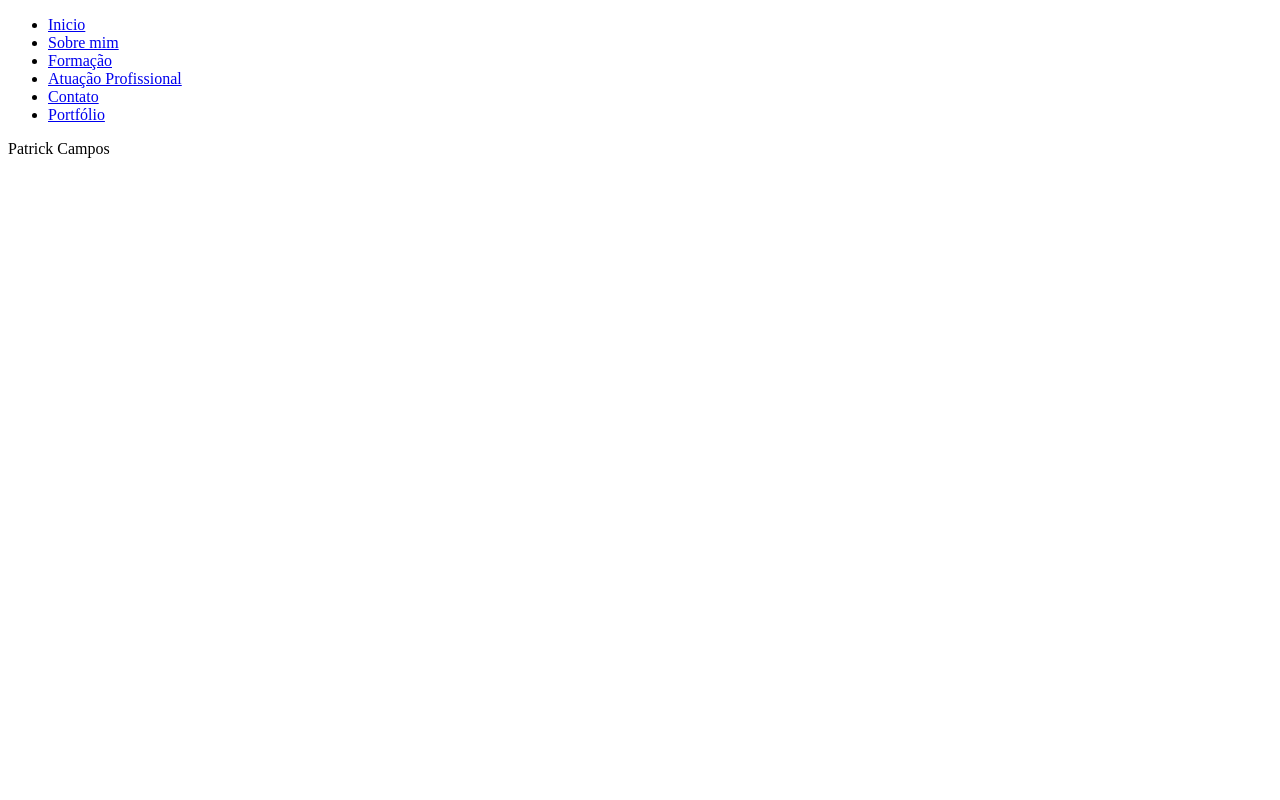
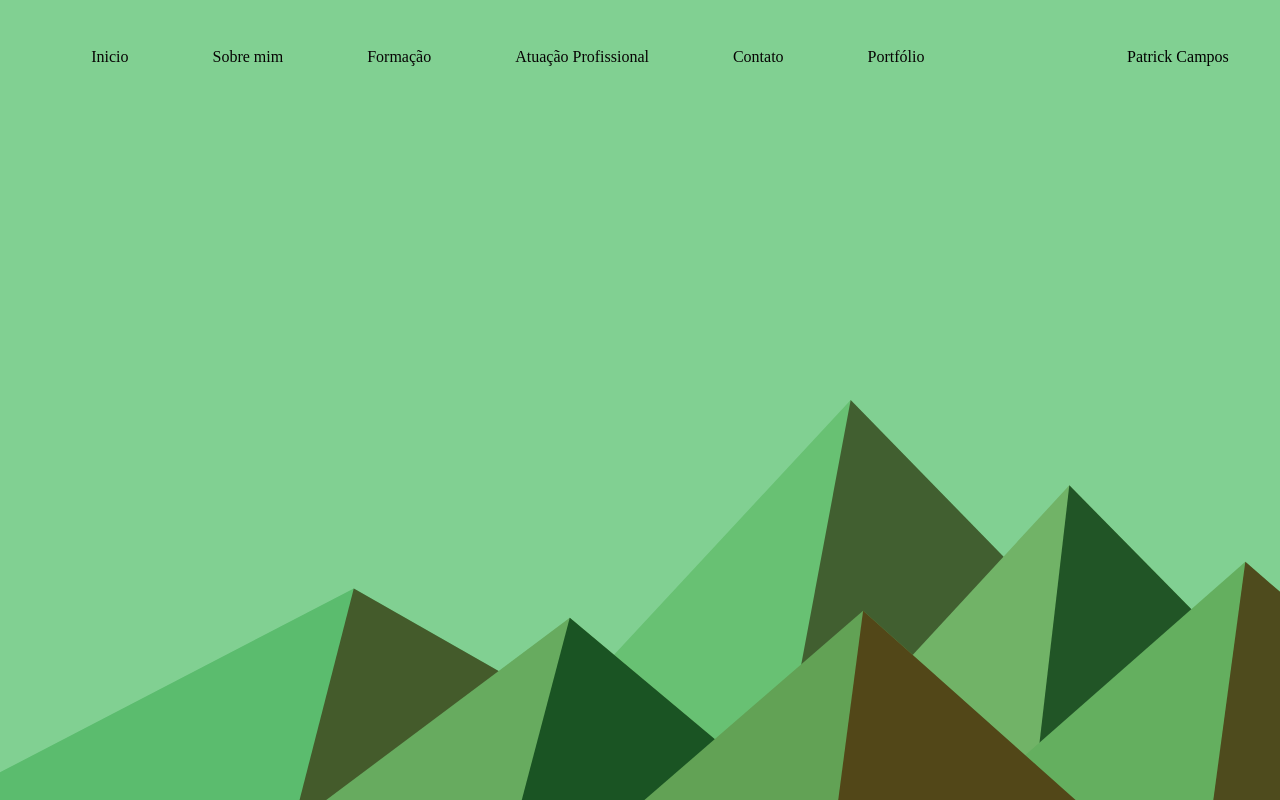
Before and after one commit to PatrickJhonsons/Trabalho.SI.VitorVDGL, a plain HTML site: page Pagina Inicial/Contato.html in a window 1280 px wide. Drawn offline with Linux system fonts and the light colour scheme; a web font is replaced by a local one.

Commit message:
29 05 1 Cmit

```diff
--- a/Pagina Inicial/Contato.html
+++ b/Pagina Inicial/Contato.html
@@ -4,30 +4,24 @@
 <head>
     <meta charset="UTF-8">
     <meta name="viewport" content="width=device-width, initial-scale=1.0">
-    <title>Document</title>
+    <title>Portfolio</title>
+    <link rel="preconnect" href="https://fonts.googleapis.com">
+    <link rel="preconnect" href="https://fonts.gstatic.com" crossorigin>
+    <link href="https://fonts.googleapis.com/css2?family=Sedan+SC&display=swap" rel="stylesheet">
+    <link rel="stylesheet" href="../Pagina Inicial/index.css">
 </head>
 
 <body>
-
     <section>
         <div class="beirada">
             <nav class="menu-desktop">
                 <ul>
-                    <li><a href="Pagina Inicial/index.html">Inicio</a></li>
-                    <li><a
-                            href="c:\Users\Pratique\Documents\Faculdade\Trabalho.SI\Pagina Inicial\SobreMim\SobreMim.html">Sobre
-                            mim</a></li>
-                    <li><a
-                            href="c:\Users\Pratique\Documents\Faculdade\Trabalho.SI\Pagina Inicial\SobreMim\Formação\Formação.html">Formação</a>
-                    </li>
-                    <li><a href="Pagina Inicial/SobreMim/Formação/AtuaçãoProfissional/AtuaçãoProfissional.html">Atuação
-                            Profissional</a></li>
-                    <li><a
-                            href="c:\Users\Pratique\Documents\Faculdade\Trabalho.SI\Pagina Inicial\SobreMim\Formação\AtuaçãoProfissional\Contato\Contato.html">Contato</a>
-                    </li>
-                    <li><a
-                            href="c:\Users\Pratique\Documents\Faculdade\Trabalho.SI\Pagina Inicial\SobreMim\Formação\AtuaçãoProfissional\Contato\Portfolio\Portfólio.html">Portfólio</a>
-                    </li>
+                    <li><a href="../Pagina Inicial/index.html">Inicio</a></li>
+                    <li><a href="../Pagina Inicial/SobreMim.html">Sobre mim</a></li>
+                    <li><a href="../Pagina Inicial/Formação.html">Formação</a></li>
+                    <li><a href="../Pagina Inicial/AtuaçãoProfissional.html">Atuação Profissional</a></li>
+                    <li><a href="#">Contato</a></li>
+                    <li><a href="../Pagina Inicial/Portfólio.html">Portfólio</a></li>
                 </ul>
             </nav>
 
```
Also changed, not shown: Pagina Inicial/AtuaçãoProfissional.html (+11 -18 lines), Pagina Inicial/Formação.html (+11 -17 lines), Pagina Inicial/Portfólio.html (+12 -16 lines), Pagina Inicial/SobreMim.html (+11 -16 lines), Pagina Inicial/index.html (+1 -1 lines).
